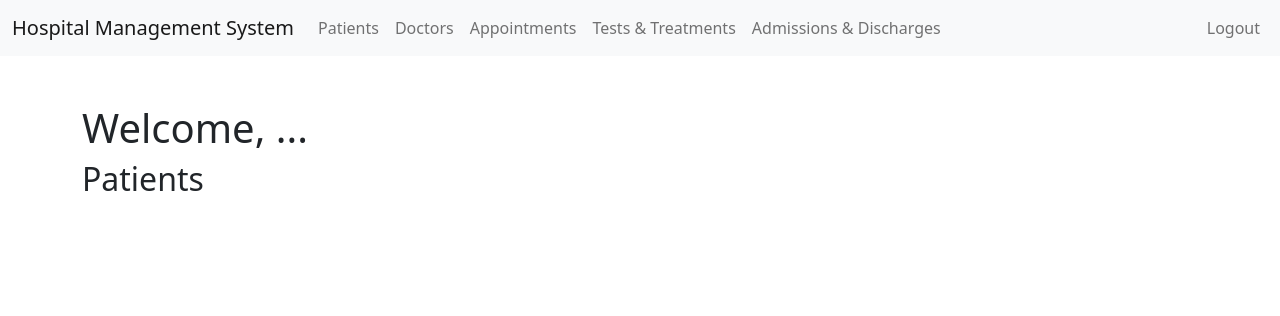
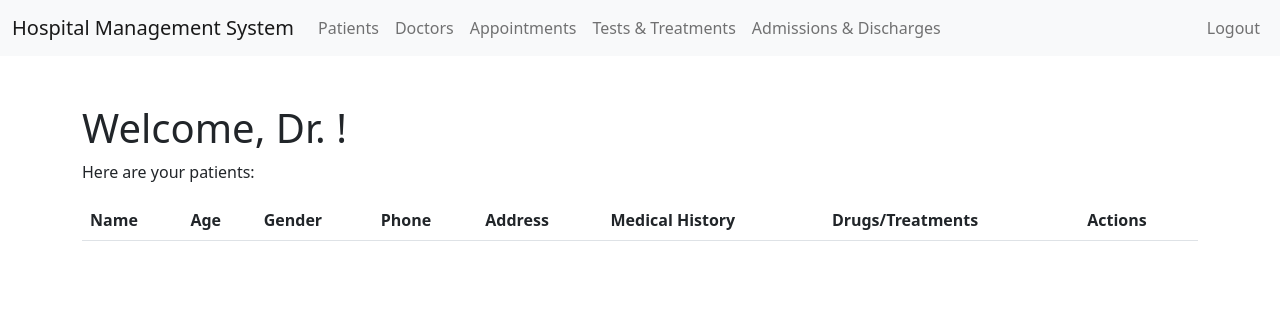
Before and after one commit to rv4102/dbms-lab, a Flask app: page /doctors in a window 1280 px wide. Shown: the top 316 px of the page. Run offline with Flask 2, Linux system fonts and the light colour scheme; lists and menus that the app fills with data are empty.

Commit message:
edit doctors

```diff
--- a/A4/HMS/templates/doctors.html
+++ b/A4/HMS/templates/doctors.html
@@ -3,15 +3,38 @@
 {% block title %}Dashboard{% endblock %}
 
 {% block content %}
-  <!-- insert doctor's name here -->
-  <h1>Welcome, ...</h1>
+  <h1>Welcome, Dr. !</h1>
+  <p>Here are your patients:</p>
 
-  <h2>Patients</h2>
-  <!-- {% for patient in patients %}
-    <a href="#">
-      <h3>{{ patient['name'] }}</h3>
-    </a>
-    <span class="badge badge-primary">{{ patient['date_admitted'] }}</span>
-    <hr>
-  {% endfor %} -->
+  <table class="table table-striped">
+    <thead>
+      <tr>
+        <th scope="col">Name</th>
+        <th scope="col">Age</th>
+        <th scope="col">Gender</th>
+        <th scope="col">Phone</th>
+        <th scope="col">Address</th>
+        <th scope="col">Medical History</th>
+        <th scope="col">Drugs/Treatments</th>
+        <th scope="col">Actions</th>
+      </tr>
+    </thead>
+    <tbody>
+      {% for patient in patients %}
+        <tr>
+          <td>{{ patient.name }}</td>
+          <td>{{ patient.age }}</td>
+          <td>{{ patient.gender }}</td>
+          <td>{{ patient.phone }}</td>
+          <td>{{ patient.address }}</td>
+          <td>{{ patient.medical_history }}</td>
+          <td>{{ patient.drugs_treatments }}</td>
+          <td>
+            <a href="{{ url_for('routes.patient', patient_id=patient.id) }}" class="btn btn-primary">View</a>
+            <a href="{{ url_for('routes.patient_edit', patient_id=patient.id) }}" class="btn btn-warning">Add Drugs/Treatments</a>
+          </td>
+        </tr>
+      {% endfor %}
+    </tbody>
+  </table>
 {% endblock %}
```
